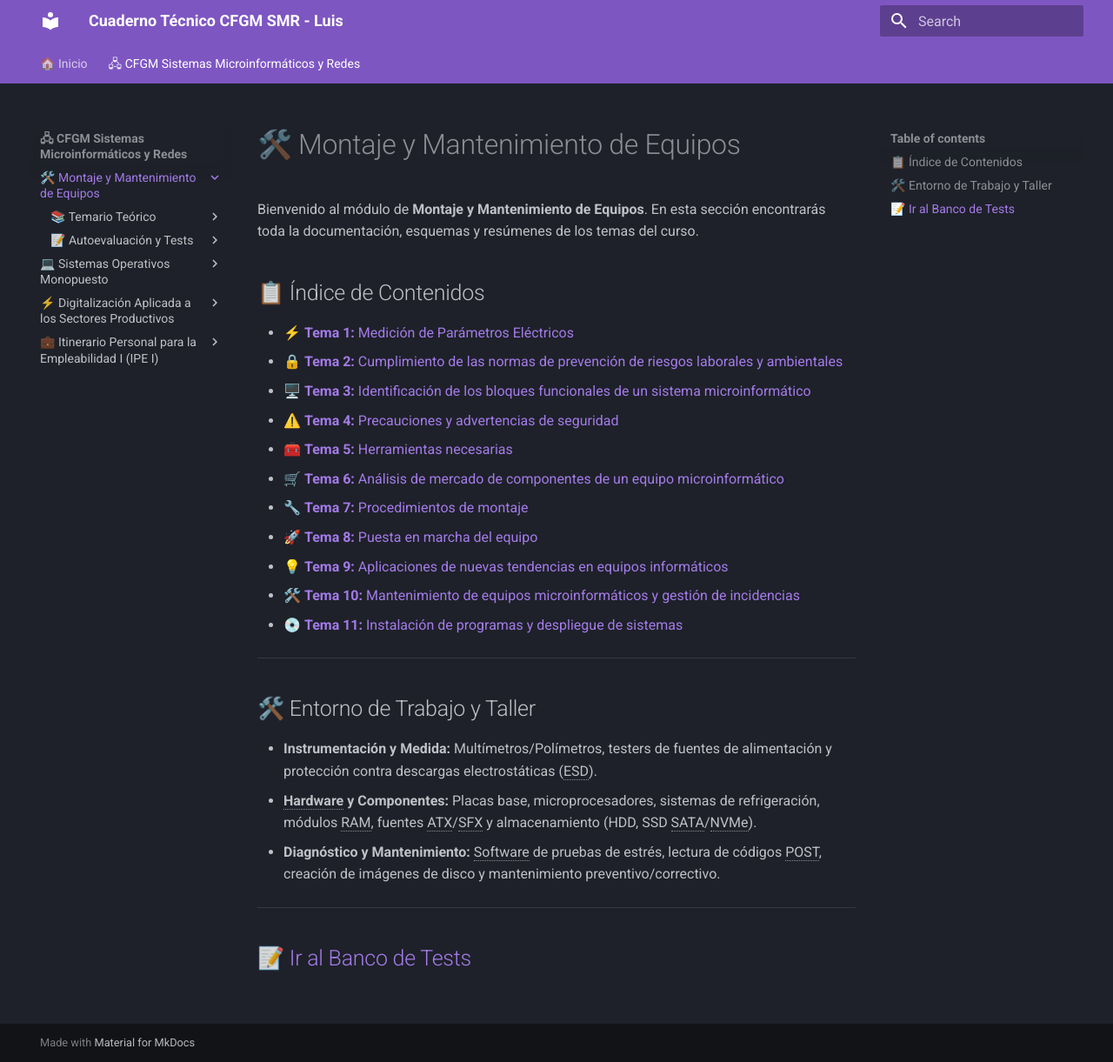
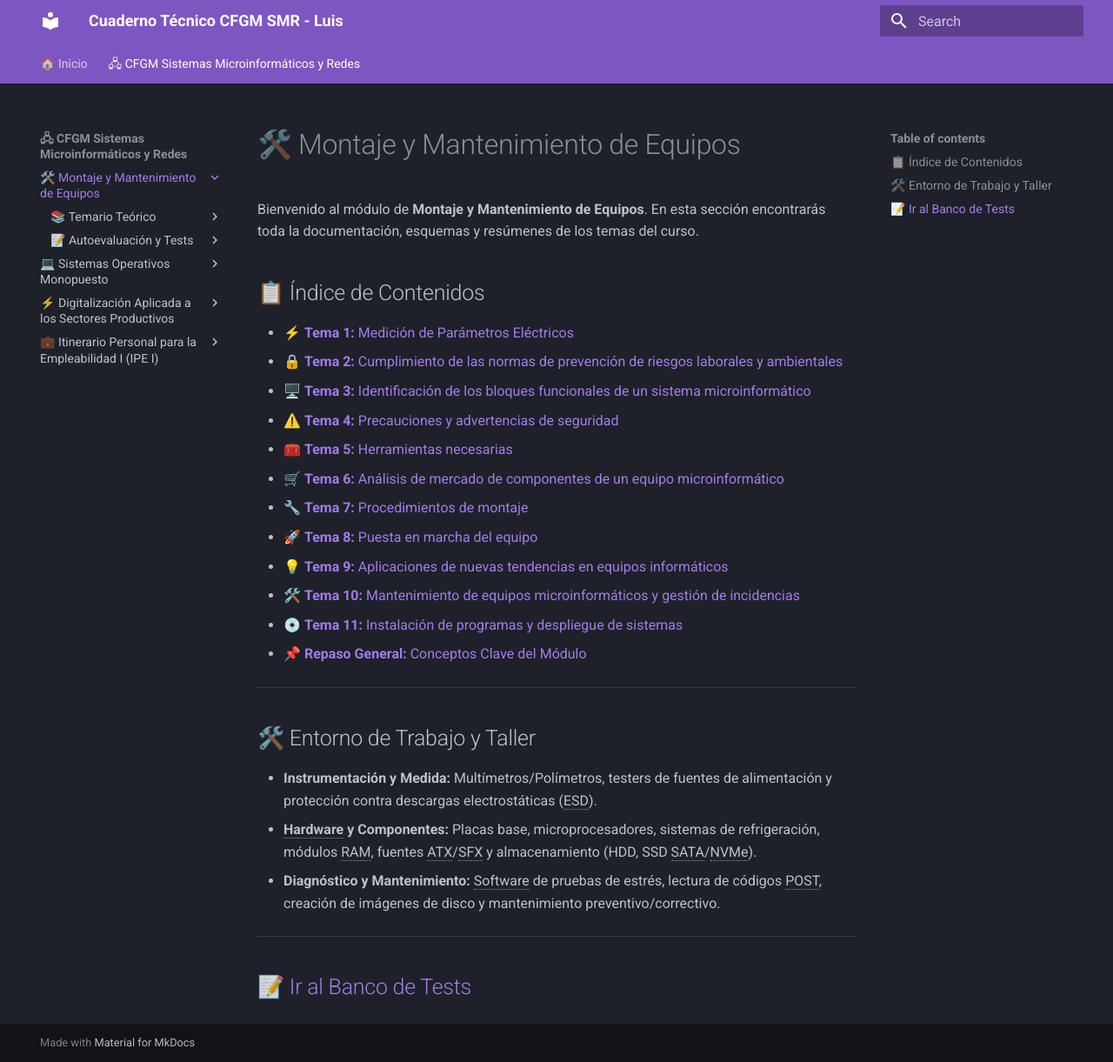
Before and after one commit to Beamspark/SMR-Apuntes, an MkDocs documentation site: the page built from docs/smr/montaje/index.md, in a window 1280 px wide and 1221 px high. Shown: the whole window at 87% size. Built offline with MkDocs 1.6.1 and Material for MkDocs 9.7.7, drawn with Linux system fonts in a browser that asks for light colours.

Commit message:
Update index.md

```diff
--- a/docs/smr/montaje/index.md
+++ b/docs/smr/montaje/index.md
@@ -15,6 +15,7 @@ Bienvenido al módulo de **Montaje y Mantenimiento de Equipos**. En esta secció
 - [💡 **Tema 9:** Aplicaciones de nuevas tendencias en equipos informáticos](tema-9.md)
 - [🛠️ **Tema 10:** Mantenimiento de equipos microinformáticos y gestión de incidencias](tema-10.md)
 - [💿 **Tema 11:** Instalación de programas y despliegue de sistemas](tema-11.md)
+- [📌 **Repaso General:** Conceptos Clave del Módulo](resumen-conceptos-clave.md)
 
 ---
 
```
